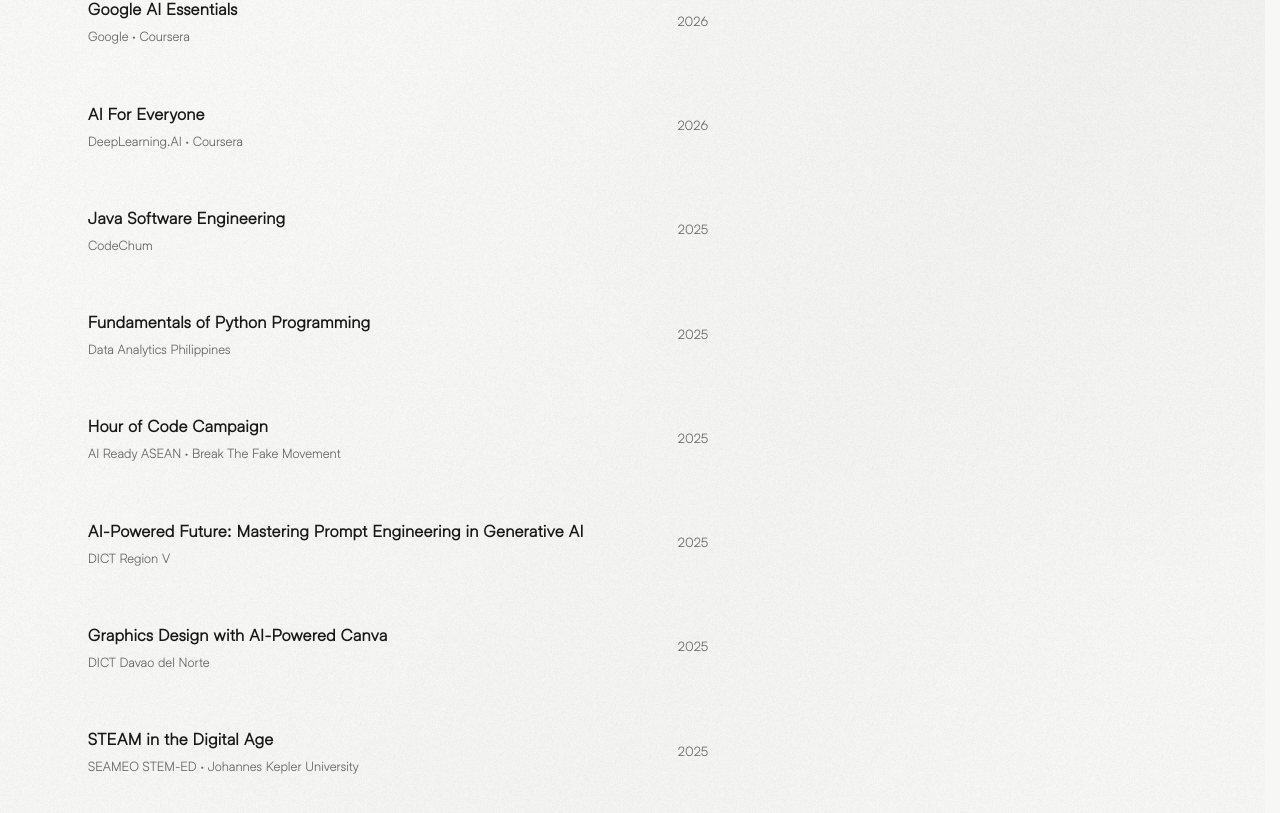
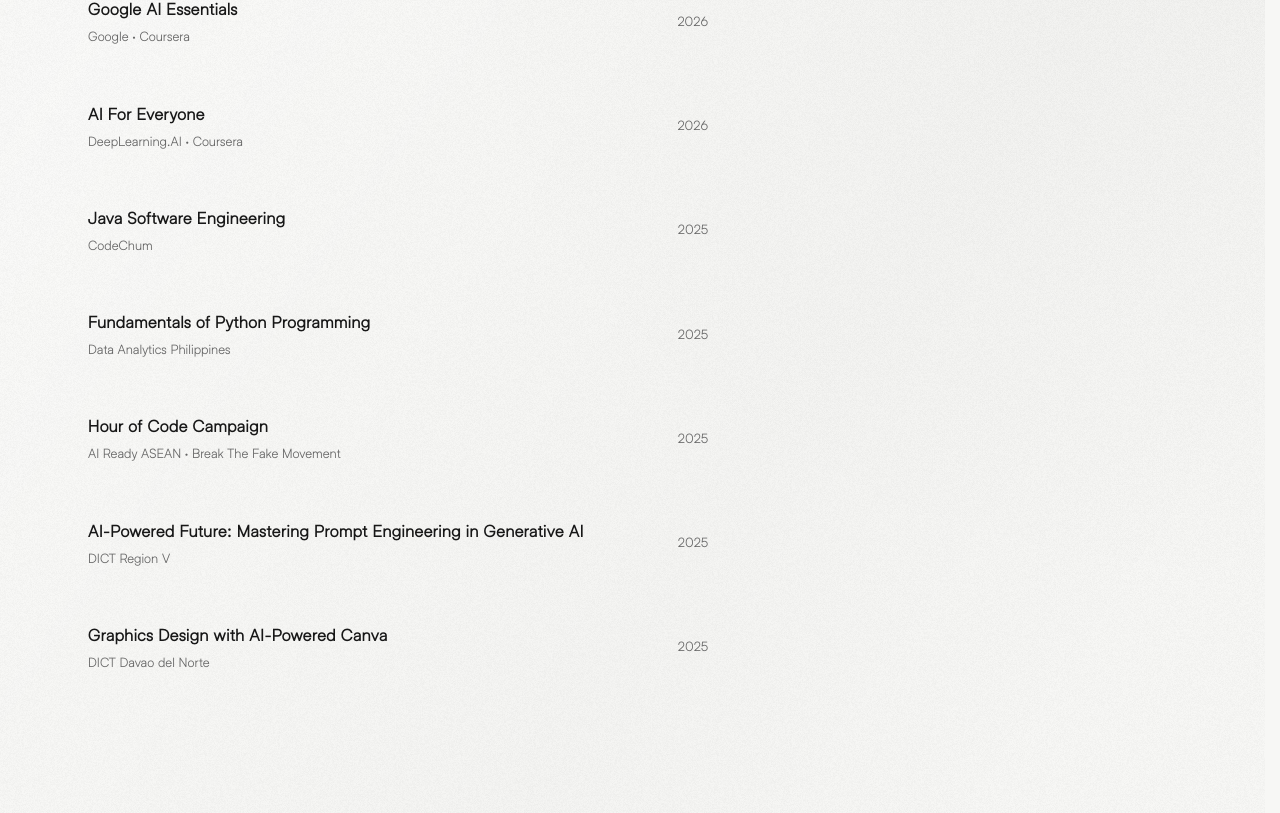
Before and after one commit to fyodorrrrr/portfolio, a Next.js app: page /credentials in a window 1280 px wide. Shown: the part 795-1608 px from the top of the page. Built offline with nearby package versions, Linux system fonts and the light colour scheme.

Commit message:
chore(credentials): remove STEAM in the Digital Age
Drop the SEAMEO STEM-ED webinar entry and its now-unused certificate
image and logo.

```diff
--- a/src/data/credentials.js
+++ b/src/data/credentials.js
@@ -154,17 +154,5 @@ export const credentials = [
     fullDate: "Mar 20, 2025",
     result: "4-hour session",
   },
-  {
-    category: "Participations & Events",
-    title: "STEAM in the Digital Age",
-    issuer: "SEAMEO STEM-ED · Johannes Kepler University",
-    date: "2025",
-    verifyUrl: null,
-    logo: "/assets/logo/seameo-stem-ed.png",
-    image: "/assets/certificates/steam-digital-age.webp",
-    description: "Participated in a hybrid webinar exploring innovations in STEAM education and technology integration.",
-    skills: ["STEAM Education", "Educational Technology"],
-    fullDate: "Mar 19, 2025",
-  },
 
 ];
```
Also changed, not shown: 1 other file (tests, documents, lock files or other folders).
